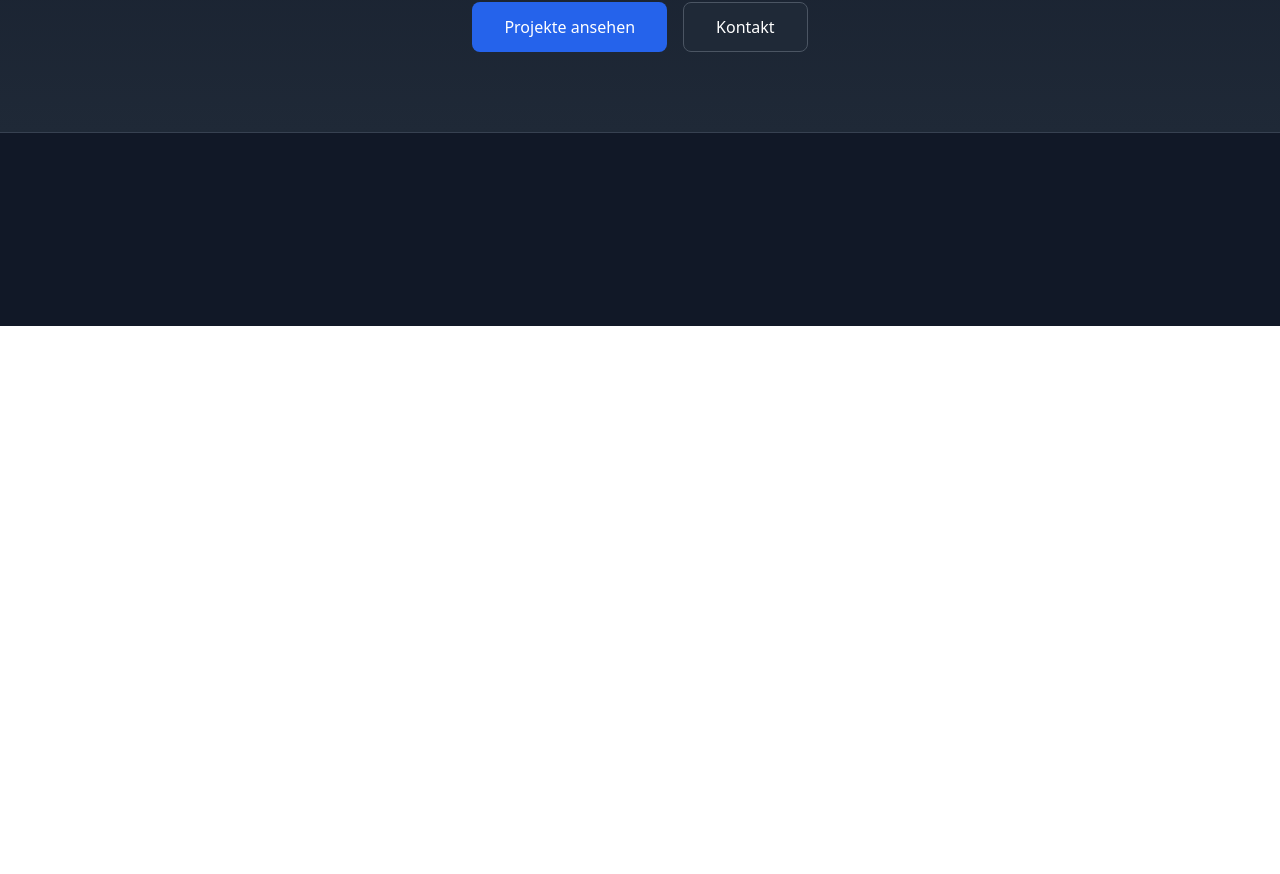
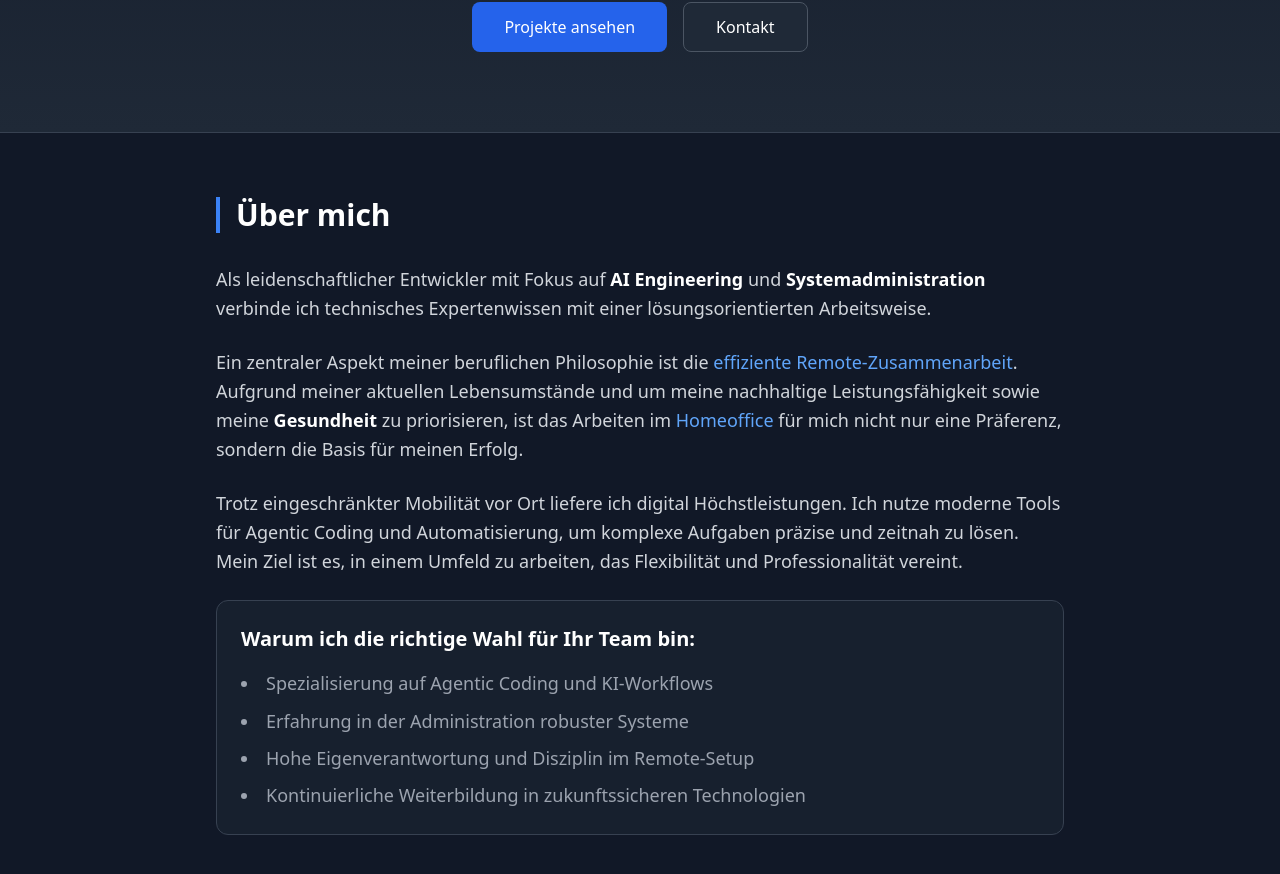
Before and after one commit to NotDonCitron/patcher, a React (Vite) app: page / in a window 1280 px wide. Shown: the part 474-1348 px from the top of the page. Before the commit the page ends 800 px from the top, so only its background shows below. Built offline with nearby package versions, Linux system fonts and the light colour scheme.

Commit message:
feat(ui): Implement About section in German

```diff
--- a/src/App.tsx
+++ b/src/App.tsx
@@ -1,9 +1,13 @@
 import { Routes, Route } from 'react-router-dom';
 import Hero from './components/Hero';
+import About from './components/About';
 
 function Home() {
   return (
-    <Hero />
+    <>
+      <Hero />
+      <About />
+    </>
   );
 }
 
--- /dev/null
+++ b/src/components/About.tsx
@@ -0,0 +1,31 @@
+export default function About() {
+  return (
+    <section className="py-16 px-6 max-w-4xl mx-auto text-gray-300">
+      <h2 className="text-3xl font-bold text-white mb-8 border-l-4 border-blue-500 pl-4">Über mich</h2>
+
+      <div className="space-y-6 text-lg leading-relaxed">
+        <p>
+          Als leidenschaftlicher Entwickler mit Fokus auf <span className="text-white font-semibold">AI Engineering</span> und <span className="text-white font-semibold">Systemadministration</span> verbinde ich technisches Expertenwissen mit einer lösungsorientierten Arbeitsweise.
+        </p>
+
+        <p>
+          Ein zentraler Aspekt meiner beruflichen Philosophie ist die <span className="text-blue-400">effiziente Remote-Zusammenarbeit</span>. Aufgrund meiner aktuellen Lebensumstände und um meine nachhaltige Leistungsfähigkeit sowie meine <span className="text-white font-semibold">Gesundheit</span> zu priorisieren, ist das Arbeiten im <span className="text-blue-400">Homeoffice</span> für mich nicht nur eine Präferenz, sondern die Basis für meinen Erfolg.
+        </p>
+
+        <p>
+          Trotz eingeschränkter Mobilität vor Ort liefere ich digital Höchstleistungen. Ich nutze moderne Tools für Agentic Coding und Automatisierung, um komplexe Aufgaben präzise und zeitnah zu lösen. Mein Ziel ist es, in einem Umfeld zu arbeiten, das Flexibilität und Professionalität vereint.
+        </p>
+
+        <div className="bg-gray-800/50 p-6 rounded-xl border border-gray-700 mt-10">
+          <h3 className="text-xl font-semibold text-white mb-4">Warum ich die richtige Wahl für Ihr Team bin:</h3>
+          <ul className="list-disc list-inside space-y-2 text-gray-400">
+            <li>Spezialisierung auf Agentic Coding und KI-Workflows</li>
+            <li>Erfahrung in der Administration robuster Systeme</li>
+            <li>Hohe Eigenverantwortung und Disziplin im Remote-Setup</li>
+            <li>Kontinuierliche Weiterbildung in zukunftssicheren Technologien</li>
+          </ul>
+        </div>
+      </div>
+    </section>
+  );
+}
```
Also changed, not shown: 1 other file (tests, documents, lock files or other folders).
